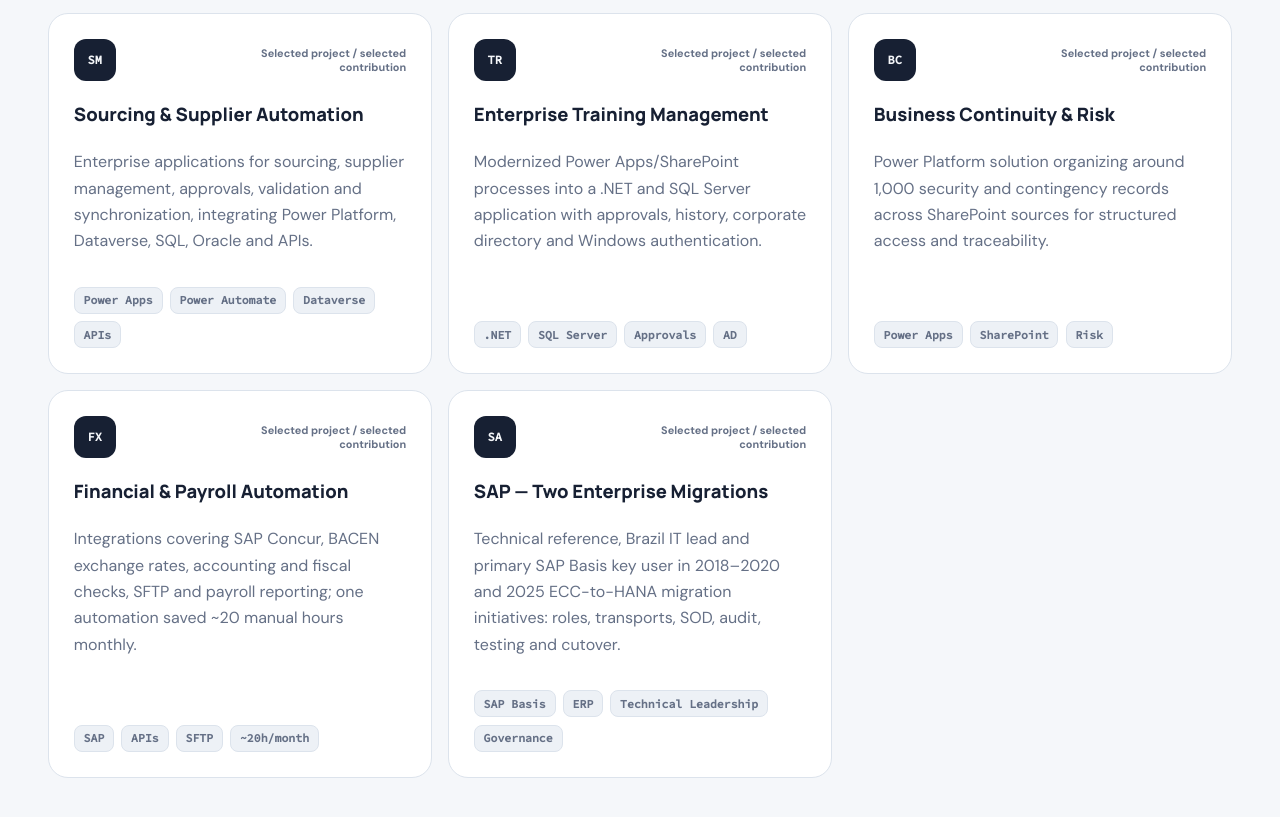
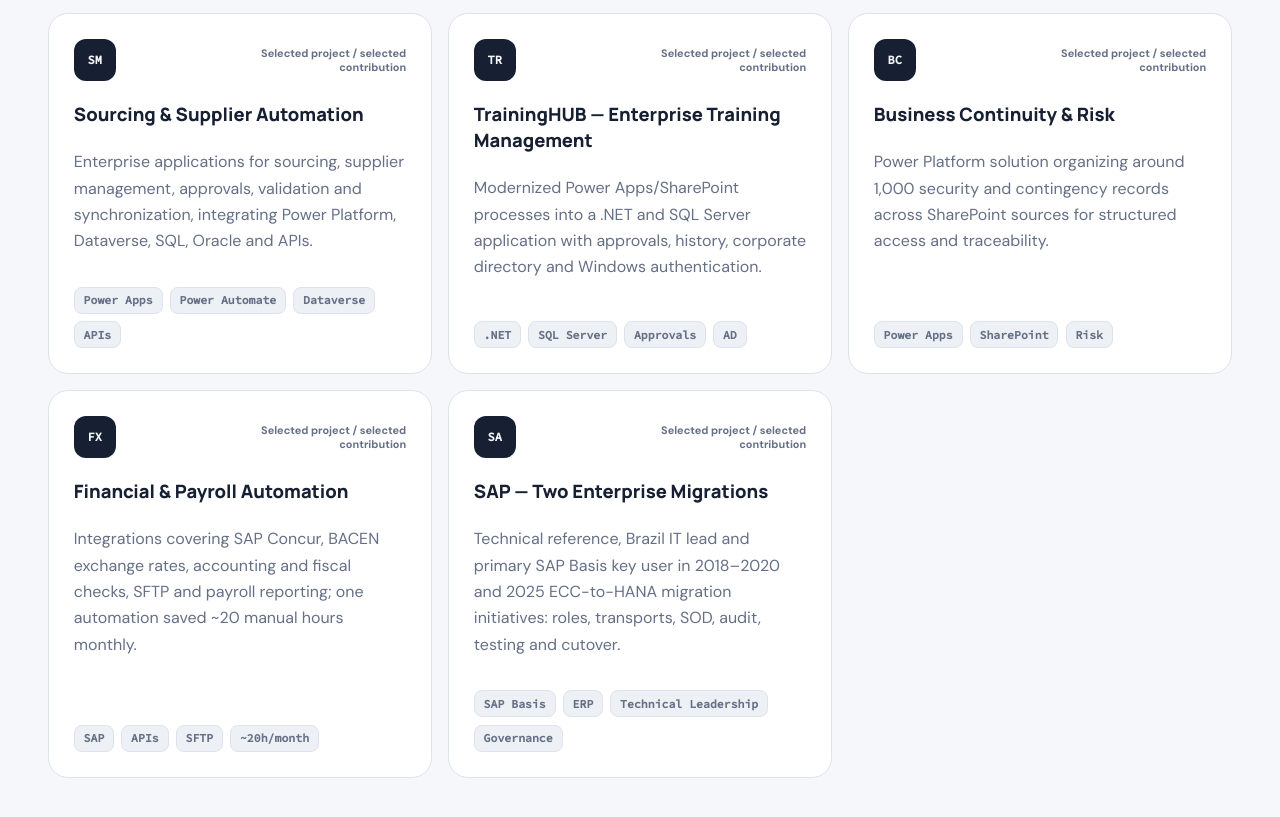
Before and after one commit to PepeuAlex/pepeualex.github.io, a plain HTML site: page index.html in a window 1280 px wide. Shown: the part 4100-4917 px from the top of the page. Drawn offline with Linux system fonts and the light colour scheme.

Commit message:
content: align training project case with TrainingHUB gallery

```diff
--- a/index.html
+++ b/index.html
@@ -137,7 +137,7 @@
 <article class="applied-card case-study reveal" data-audiences="all power systems"><div class="case-head"><span class="applied-icon">BI</span><span class="case-label" data-en="Selected project / selected contribution" data-pt="Projeto selecionado / contribuição">Selected project / selected contribution</span></div><h3 data-en="Executive Reporting — 80+ Dashboards" data-pt="Relatórios Executivos — Mais de 80 Dashboards">Executive Reporting — 80+ Dashboards</h3><p data-en="Created and supported 80+ Power BI dashboards for finance, logistics, inventory, project planning and operations, integrating SAP, SQL and Excel." data-pt="Criação e sustentação de mais de 80 dashboards Power BI para finanças, logística, estoque, planejamento e operações, integrando SAP, SQL e Excel.">Created and supported 80+ Power BI dashboards for finance, logistics, inventory, project planning and operations, integrating SAP, SQL and Excel.</p><div class="tag-row"><span>Power BI</span><span>SAP</span><span>SQL</span><span>KPIs</span></div></article>
 <article class="applied-card case-study reveal" data-audiences="all power python systems"><div class="case-head"><span class="applied-icon">CS</span><span class="case-label" data-en="Selected project / selected contribution" data-pt="Projeto selecionado / contribuição">Selected project / selected contribution</span></div><h3 data-en="Procurement Knowledge Agent" data-pt="Agente de Conhecimento de Compras">Procurement Knowledge Agent</h3><p data-en="Copilot Studio conversational agent integrating enterprise document matrices and approved knowledge sources for procurement guidance and high-volume self-service." data-pt="Agente conversacional Copilot Studio integrado a matrizes documentais e fontes aprovadas para orientações de compras e autoatendimento em larga escala.">Copilot Studio conversational agent integrating enterprise document matrices and approved knowledge sources for procurement guidance and high-volume self-service.</p><div class="tag-row"><span>Copilot Studio</span><span>Knowledge</span><span>Grounding</span></div></article>
 <article class="applied-card case-study reveal" data-audiences="all power systems software"><div class="case-head"><span class="applied-icon">SM</span><span class="case-label" data-en="Selected project / selected contribution" data-pt="Projeto selecionado / contribuição">Selected project / selected contribution</span></div><h3 data-en="Sourcing &amp; Supplier Automation" data-pt="Automação de Compras e Fornecedores">Sourcing &amp; Supplier Automation</h3><p data-en="Enterprise applications for sourcing, supplier management, approvals, validation and synchronization, integrating Power Platform, Dataverse, SQL, Oracle and APIs." data-pt="Aplicações de sourcing, gestão de fornecedores, aprovações, validações e sincronização, integrando Power Platform, Dataverse, SQL, Oracle e APIs.">Enterprise applications for sourcing, supplier management, approvals, validation and synchronization, integrating Power Platform, Dataverse, SQL, Oracle and APIs.</p><div class="tag-row"><span>Power Apps</span><span>Power Automate</span><span>Dataverse</span><span>APIs</span></div></article>
-<article class="applied-card case-study reveal" data-audiences="all software dotnet systems power"><div class="case-head"><span class="applied-icon">TR</span><span class="case-label" data-en="Selected project / selected contribution" data-pt="Projeto selecionado / contribuição">Selected project / selected contribution</span></div><h3 data-en="Enterprise Training Management" data-pt="Gestão Corporativa de Treinamentos">Enterprise Training Management</h3><p data-en="Modernized Power Apps/SharePoint processes into a .NET and SQL Server application with approvals, history, corporate directory and Windows authentication." data-pt="Modernização de processos Power Apps/SharePoint em aplicação .NET e SQL Server com aprovações, histórico, diretório corporativo e autenticação Windows.">Modernized Power Apps/SharePoint processes into a .NET and SQL Server application with approvals, history, corporate directory and Windows authentication.</p>
+<article class="applied-card case-study reveal" data-audiences="all software dotnet systems power"><div class="case-head"><span class="applied-icon">TR</span><span class="case-label" data-en="Selected project / selected contribution" data-pt="Projeto selecionado / contribuição">Selected project / selected contribution</span></div><h3 data-en="TrainingHUB — Enterprise Training Management" data-pt="TrainingHUB — Gestão Corporativa de Treinamentos">TrainingHUB — Enterprise Training Management</h3><p data-en="Modernized Power Apps/SharePoint processes into a .NET and SQL Server application with approvals, history, corporate directory and Windows authentication." data-pt="Modernização de processos Power Apps/SharePoint em aplicação .NET e SQL Server com aprovações, histórico, diretório corporativo e autenticação Windows.">Modernized Power Apps/SharePoint processes into a .NET and SQL Server application with approvals, history, corporate directory and Windows authentication.</p>
 <button type="button" class="case-preview" data-case-gallery="traininghub" aria-label="Open TrainingHUB screenshots">
 <img src="assets/projects/professional/traininghub/01-dashboard.webp" alt="TrainingHUB interface preview" loading="lazy">
 <span class="case-preview-label"><span data-en="View screenshots" data-pt="Ver capturas de tela">View screenshots</span><span aria-hidden="true">↗</span></span>
```
